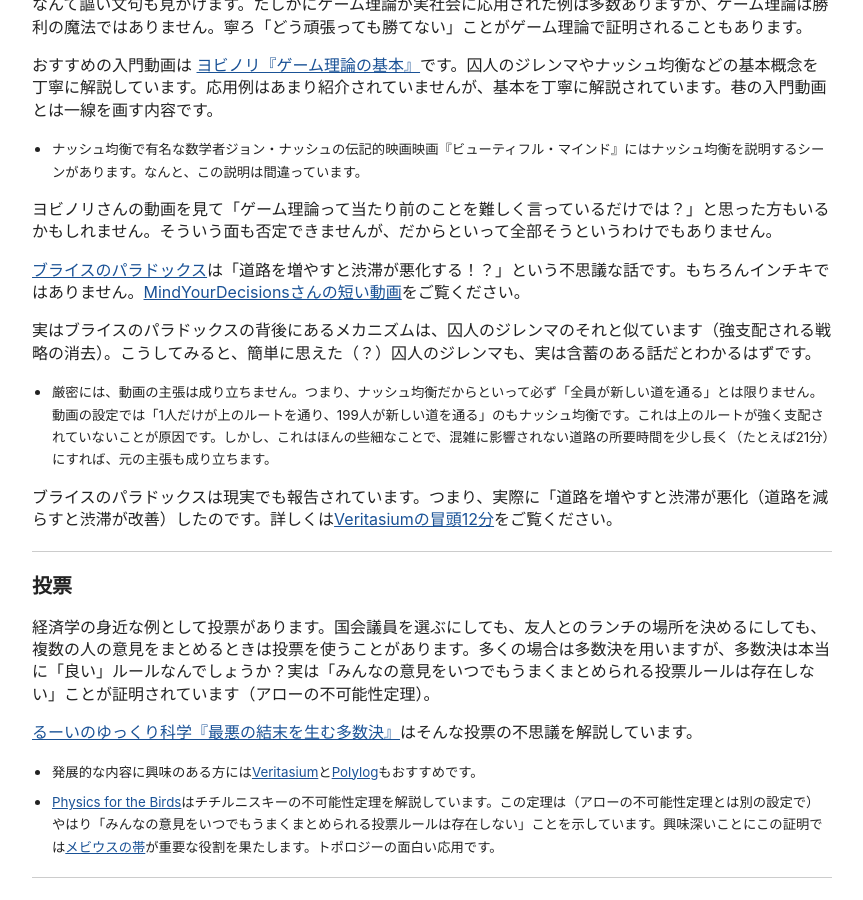
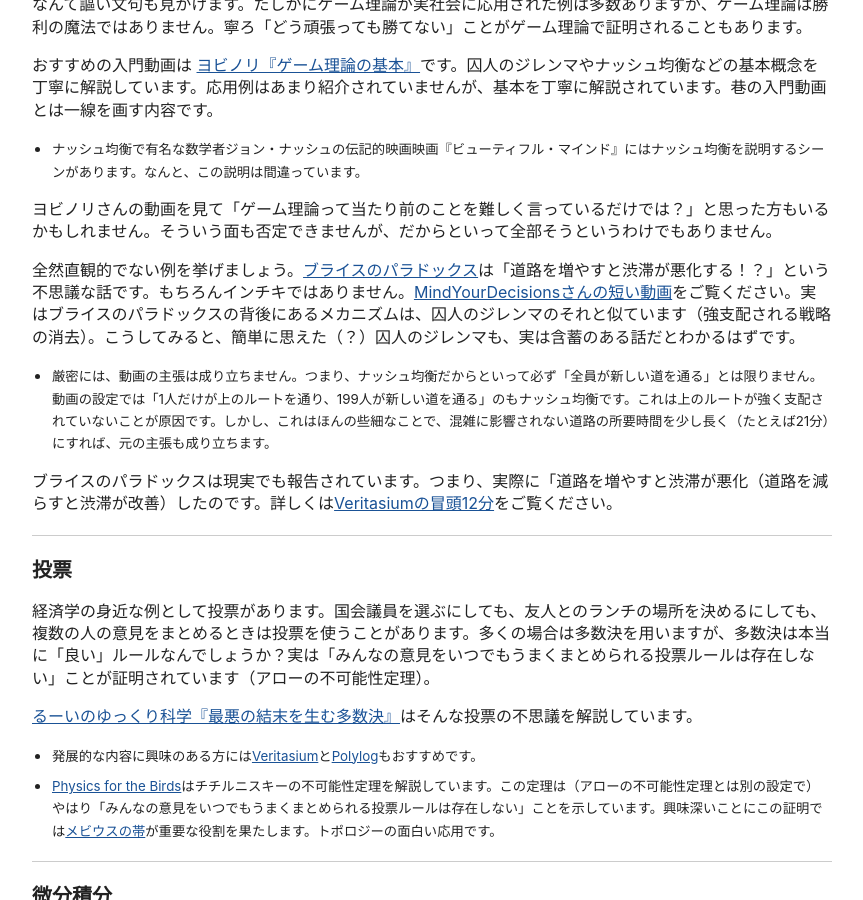
Before and after one commit to tetsuyahoshino137/tetsuyahoshino137.github.io, a Jekyll site: the page built from posts/youtube.md, in a window 1280 px wide and 900 px high, scrolled down 604 px. Shown: the whole window, without its empty margins (208-1071 px from the left). Built offline with Jekyll 4.4.1, drawn with Linux system fonts in a browser that asks for light colours.

Commit message:
Update youtube.md

```diff
--- a/posts/youtube.md
+++ b/posts/youtube.md
@@ -43,9 +43,7 @@ YouTubeには、経済に関連する動画は数多く投稿されています
 
 ヨビノリさんの動画を見て「ゲーム理論って当たり前のことを難しく言っているだけでは？」と思った方もいるかもしれません。そういう面も否定できませんが、だからといって全部そうというわけでもありません。
 
-[ブライスのパラドックス](https://ja.wikipedia.org/wiki/%E3%83%96%E3%83%A9%E3%82%A4%E3%82%B9%E3%81%AE%E3%83%91%E3%83%A9%E3%83%89%E3%83%83%E3%82%AF%E3%82%B9)は「道路を増やすと渋滞が悪化する！？」という不思議な話です。もちろんインチキではありません。[MindYourDecisionsさんの短い動画](https://www.youtube.com/watch?v=8mlH9bnvWVE)をご覧ください。
-
-実はブライスのパラドックスの背後にあるメカニズムは、囚人のジレンマのそれと似ています（強支配される戦略の消去）。こうしてみると、簡単に思えた（？）囚人のジレンマも、実は含蓄のある話だとわかるはずです。
+全然直観的でない例を挙げましょう。[ブライスのパラドックス](https://ja.wikipedia.org/wiki/%E3%83%96%E3%83%A9%E3%82%A4%E3%82%B9%E3%81%AE%E3%83%91%E3%83%A9%E3%83%89%E3%83%83%E3%82%AF%E3%82%B9)は「道路を増やすと渋滞が悪化する！？」という不思議な話です。もちろんインチキではありません。[MindYourDecisionsさんの短い動画](https://www.youtube.com/watch?v=8mlH9bnvWVE)をご覧ください。実はブライスのパラドックスの背後にあるメカニズムは、囚人のジレンマのそれと似ています（強支配される戦略の消去）。こうしてみると、簡単に思えた（？）囚人のジレンマも、実は含蓄のある話だとわかるはずです。
 
 - <small>厳密には、動画の主張は成り立ちません。つまり、ナッシュ均衡だからといって必ず「全員が新しい道を通る」とは限りません。動画の設定では「1人だけが上のルートを通り、199人が新しい道を通る」のもナッシュ均衡です。これは上のルートが強く支配されていないことが原因です。しかし、これはほんの些細なことで、混雑に影響されない道路の所要時間を少し長く（たとえば21分）にすれば、元の主張も成り立ちます。</small>
 
```
